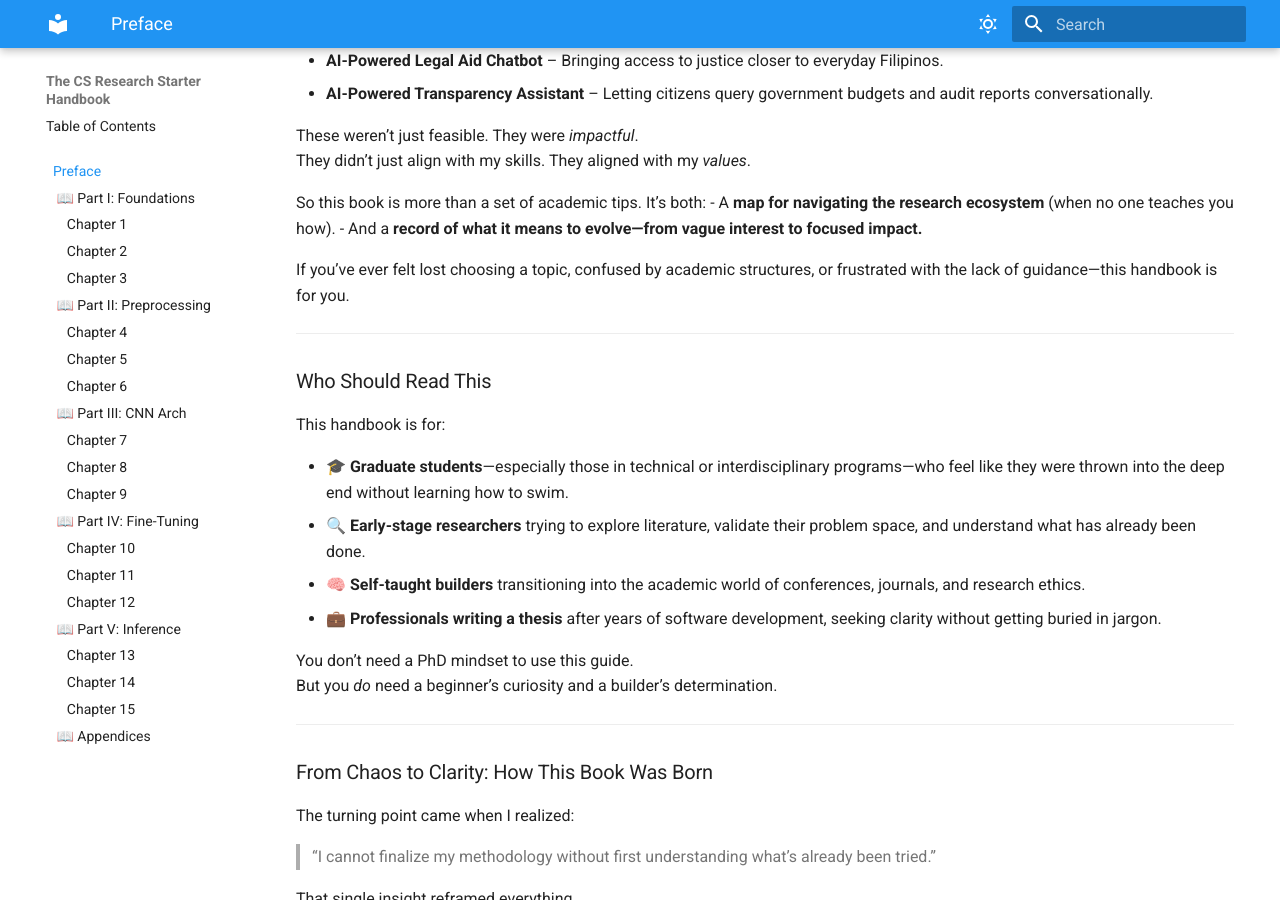
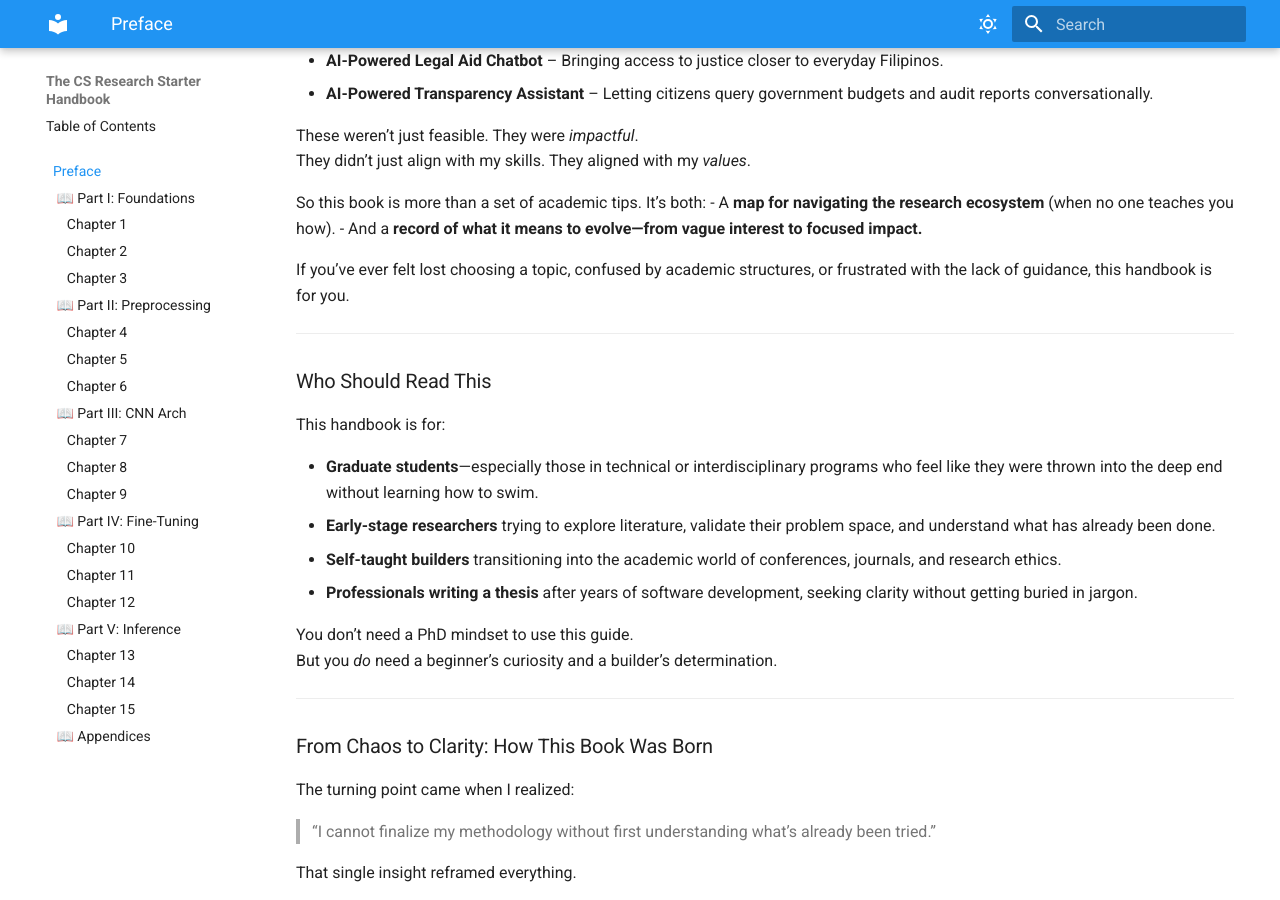
Before and after one commit to McKlay/research-starter-handbook, an MkDocs documentation site: the page built from docs/Preface.md, in a window 1280 px wide and 900 px high, scrolled down 757 px. Built offline with MkDocs 1.6.1 and Material for MkDocs 9.7.7, drawn with Linux system fonts in a browser that asks for light colours.

```diff
--- a/docs/Preface.md
+++ b/docs/Preface.md
@@ -33,7 +33,7 @@ So this book is more than a set of academic tips. It’s both:
 - A **map for navigating the research ecosystem** (when no one teaches you how).
 - And a **record of what it means to evolve—from vague interest to focused impact.**
 
-If you’ve ever felt lost choosing a topic, confused by academic structures, or frustrated with the lack of guidance—this handbook is for you.
+If you’ve ever felt lost choosing a topic, confused by academic structures, or frustrated with the lack of guidance, this handbook is for you.
 
 ---
 
@@ -41,10 +41,10 @@ If you’ve ever felt lost choosing a topic, confused by academic structures, or
 
 This handbook is for:
 
-* 🎓 **Graduate students**—especially those in technical or interdisciplinary programs—who feel like they were thrown into the deep end without learning how to swim.
-* 🔍 **Early-stage researchers** trying to explore literature, validate their problem space, and understand what has already been done.
-* 🧠 **Self-taught builders** transitioning into the academic world of conferences, journals, and research ethics.
-* 💼 **Professionals writing a thesis** after years of software development, seeking clarity without getting buried in jargon.
+* **Graduate students**—especially those in technical or interdisciplinary programs who feel like they were thrown into the deep end without learning how to swim.
+* **Early-stage researchers** trying to explore literature, validate their problem space, and understand what has already been done.
+* **Self-taught builders** transitioning into the academic world of conferences, journals, and research ethics.
+* **Professionals writing a thesis** after years of software development, seeking clarity without getting buried in jargon.
 
 You don’t need a PhD mindset to use this guide.
 But you *do* need a beginner’s curiosity and a builder’s determination.
```
